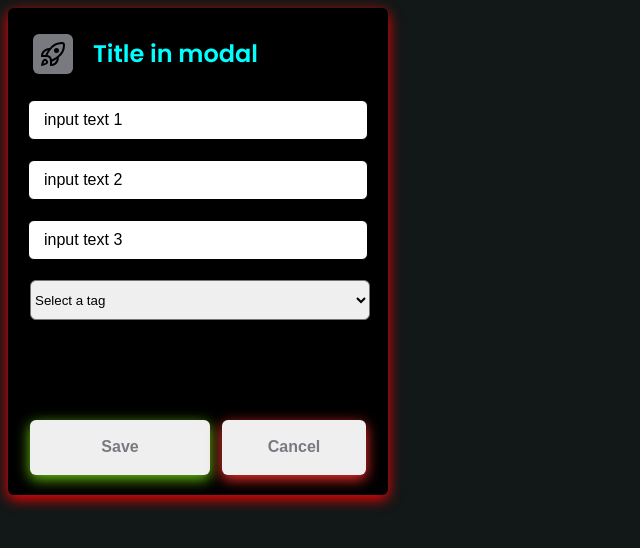
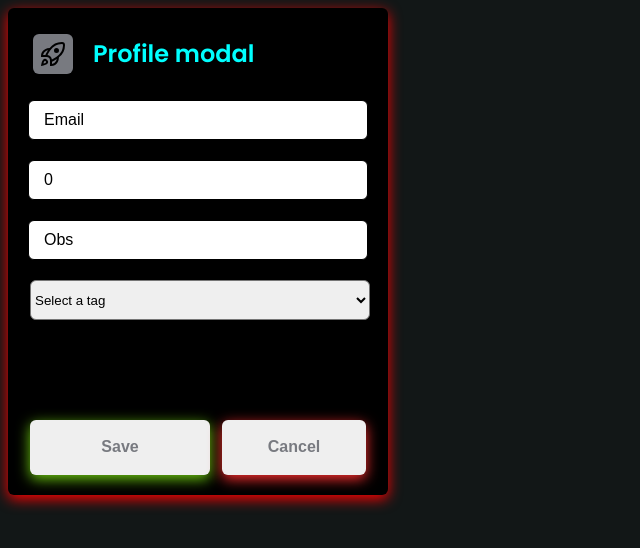
Before and after one commit to PedroHRFerreira/Projeto, a Nuxt app: page / in a window 1280 px wide. Shown: the top 548 px of the page, without its empty margins (0-640 px from the left). Built offline with nearby package versions, Linux system fonts and the light colour scheme; a web font is replaced by a local one.

Commit message:
feat: :sparkles: Validate modal/rascunho

```diff
--- a/components/atoms/input/index.vue
+++ b/components/atoms/input/index.vue
@@ -103,7 +103,6 @@ export default defineComponent({
     };
 
     const clickInput = () => {
-      console.log("click in title");
       emit("onClick");
     };
 
--- a/components/organisms/modal/index.vue
+++ b/components/organisms/modal/index.vue
@@ -1,5 +1,6 @@
 <script lang="ts">
 import { defineComponent, computed, ref } from "vue";
+import type { Idefault } from "~/types/default";
 export default defineComponent({
   name: "OrganismsModal",
   props: {
@@ -9,25 +10,32 @@ export default defineComponent({
     },
   },
   setup() {
-    const items = computed(() => {
-      return [
+    const itemValues = ref<Idefault>({
+      email: "",
+      age: 0,
+      obs: "",
+    });
+
+    const items = computed(() => [
       {
+        key: "email",
         type: "text",
-          text: "input text 1",
-          value: null,
+        text: "Email",
+        value: itemValues.value.email,
       },
       {
+        key: "age",
         type: "number",
-          text: "input text 2",
-          value: null,
+        text: "Age",
+        value: itemValues.value.age,
       },
       {
+        key: "obs",
         type: "text",
-          text: "input text 3",
-          value: null,
+        text: "Obs",
+        value: itemValues.value.obs,
       },
-      ];
-    });
+    ]);
 
     const multipleTags = computed(() => {
       return [
@@ -72,17 +80,33 @@ export default defineComponent({
       selectedTags.value = selectedTags.value.filter((t: string) => t !== tag);
     };
 
+    const validate = () => {
+      const { email, age, obs } = itemValues.value;
+      return email.trim() !== "" && age > 0 && obs.trim() !== "";
+    };
+
     const save = () => {
-      const tagsEvent = selectedTags.value.map((x: any) => x.value);
-      if (tagsEvent.length > 0) {
-        console.log("respostas:", selectedTags.value);
+      if (validate()) {
+        console.log("respostas:", itemValues.value, selectedTags.value);
       } else {
-        return;
+        alert("Todos os campos devem ser preenchidos.");
       }
     };
 
     const clearTag = () => {
       selectedTags.value = [];
+    };
+
+    const updateValue = (event: InputEvent, field: keyof Idefault) => {
+      if (itemValues.value) {
+        if (field === "age") {
+          itemValues.value.age = Number(
+            (event.target as HTMLInputElement).value,
+          );
+        } else {
+          itemValues.value[field] = (event.target as HTMLInputElement).value;
+        }
+      }
     };
 
     return {
@@ -93,6 +117,7 @@ export default defineComponent({
       removeTag,
       save,
       clearTag,
+      updateValue,
     };
   },
 });
@@ -103,11 +128,7 @@ export default defineComponent({
       <div class="icon">
         <AtomsIconSVG name="rocket-lunch" />
       </div>
-      <AtomsParagraphTitle
-        size="medium"
-        text="Title in modal"
-        types="primary"
-      />
+      <AtomsParagraphTitle size="medium" text="Profile modal" types="primary" />
     </div>
     <section class="modal-content__section">
       <AtomsInput
@@ -116,6 +137,7 @@ export default defineComponent({
         :type="item.type"
         :placeholder="item.text"
         :value="item.value"
+        @input="($event) => updateValue($event, item.key)"
       />
     </section>
     <div class="modal-content__select">
--- /dev/null
+++ b/types/default.d.ts
@@ -0,0 +1,5 @@
+export interface Idefault {
+  email: string;
+  age: number;
+  obs: string;
+}
```
Lines whose indentation alone changed are shown as unchanged.
